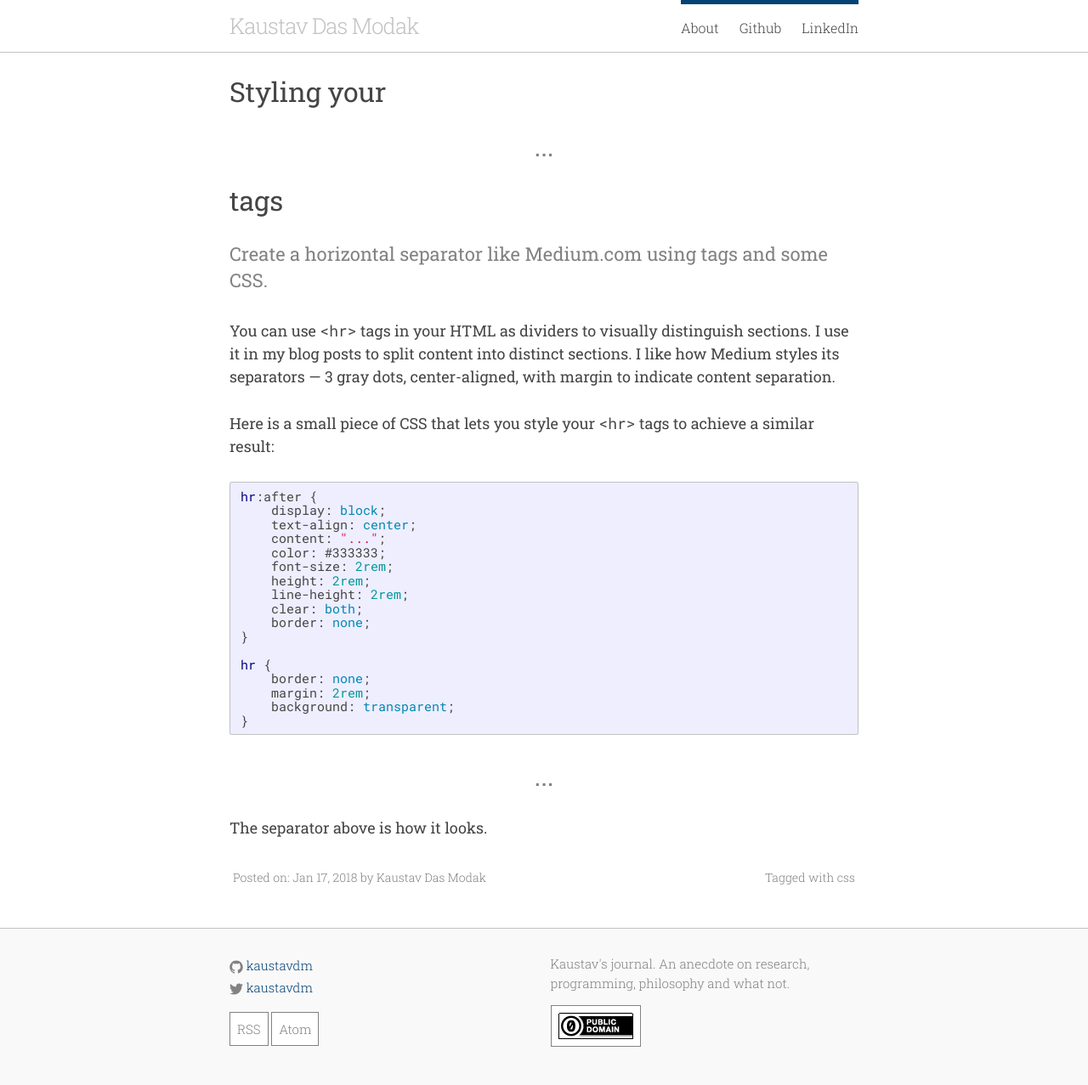
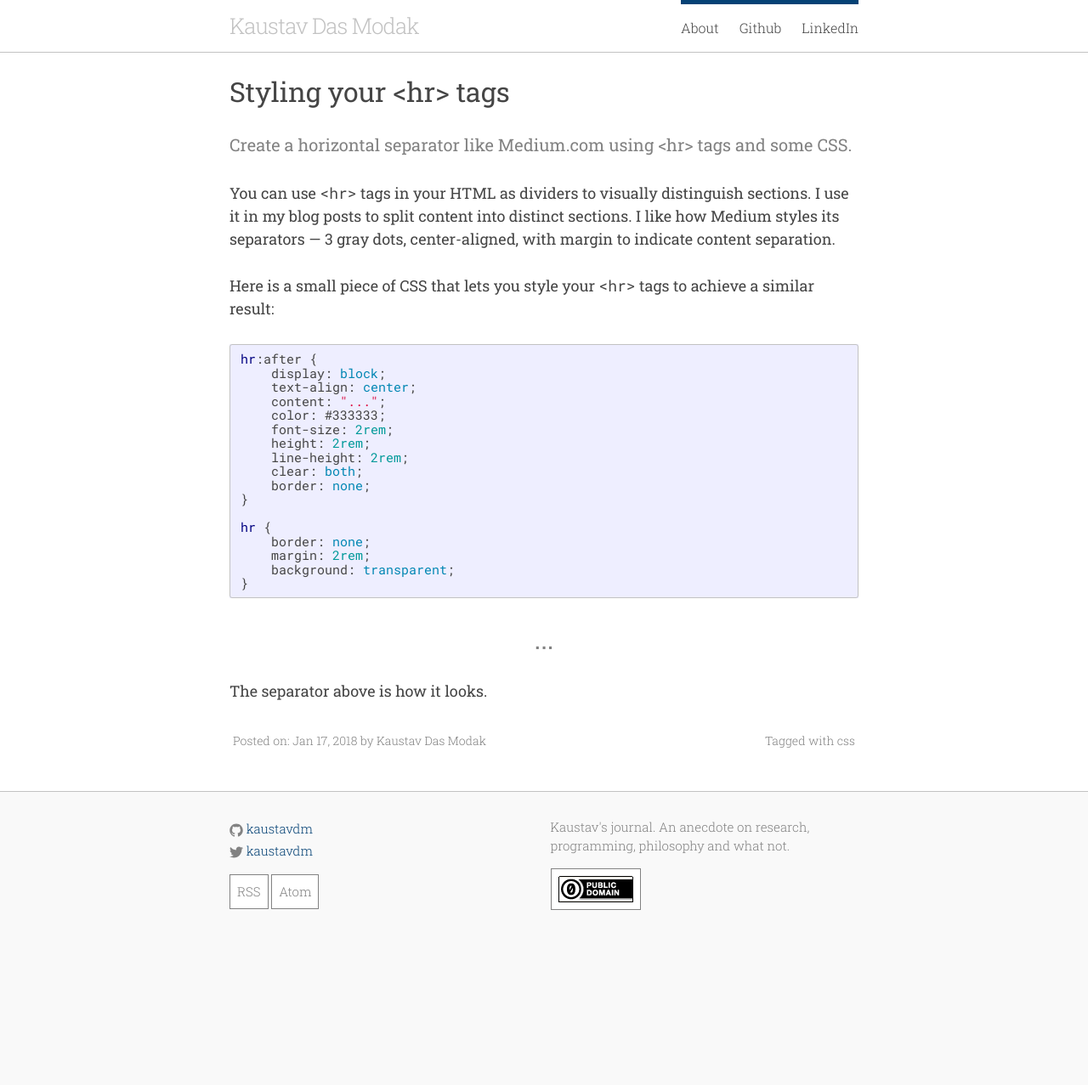
Before and after one commit to kaustavdm/website, a Jekyll site: the page built from _posts/2018-01-17-hr-styling.markdown, in a window 1280 px wide. Shown: the whole page at 85% size. Built offline with Jekyll 4.4.1, drawn with Linux system fonts in a browser that asks for light colours; after the commit the page ends 1116 px from its top, so only the background shows below that.

Commit message:
Change layout to show subheaders in listing
Signed-off-by: Kaustav Das Modak <kaustav.dasmodak@yahoo.co.in>

```diff
--- a/_theme/_layouts/page.html
+++ b/_theme/_layouts/page.html
@@ -4,7 +4,7 @@ layout: default
 <article class="post">
 
   <header class="post-header">
-    <h1 class="post-title">{{ page.title }}</h1>
+    <h1 class="post-title">{{ page.title | xml_escape }}</h1>
   </header>
 
   <div class="post-content">
--- a/_theme/_layouts/post.html
+++ b/_theme/_layouts/post.html
@@ -5,10 +5,10 @@ layout: default
 
   <header class="post-header">
     <div class="post-title-wrapper">
-      <h1 class="post-title" itemprop="name headline">{{ page.title }}</h1>
+      <h1 class="post-title" itemprop="name headline">{{ page.title | xml_escape }}</h1>
 
       {% if page.subheader %}
-      <p class="subheader" itemprop="description">{{ page.subheader | strip_html }}</p>
+      <p class="subheader" itemprop="description">{{ page.subheader | xml_escape | strip_html }}</p>
       {% endif %}
     </div>
   </header>
--- a/_theme/_sass/_layout.scss
+++ b/_theme/_sass/_layout.scss
@@ -186,6 +186,10 @@ h1 {
     margin-left: 0;
     list-style: none;
 
+    .subheader {
+        font-size: 1rem;
+    }
+
     > li {
         margin-bottom: $spacing-unit;
         display: flex;
@@ -303,7 +307,7 @@ h1 {
 }
 
 .subheader {
-    font-size: 1.375rem;
+    font-size: 1.25rem;
     color: $grey-color;
     margin-bottom: 1rem;
     line-height: 1.4;
--- a/index.html
+++ b/index.html
@@ -15,10 +15,13 @@ layout: default
         <li>
             <div class="post-info">
                 <h2 class="post-info-title">
-                    <a class="post-link" href="{{ post.url | prepend: site.baseurl }}">{{ post.title }}</a>
+                    <a class="post-link" href="{{ post.url | prepend: site.baseurl }}">{{ post.title | xml_escape }}</a>
                 </h2>
                 <span class="post-meta">{{ post.date | date: "%b %d, %Y" }}</span>
             </div>
+            {% if post.subheader %}
+              <div class="subheader">{{ post.subheader | xml_escape }}</div>
+            {% endif %}
 
             {% if post.tags.size > 0 %}
             <div class="meta">
```
